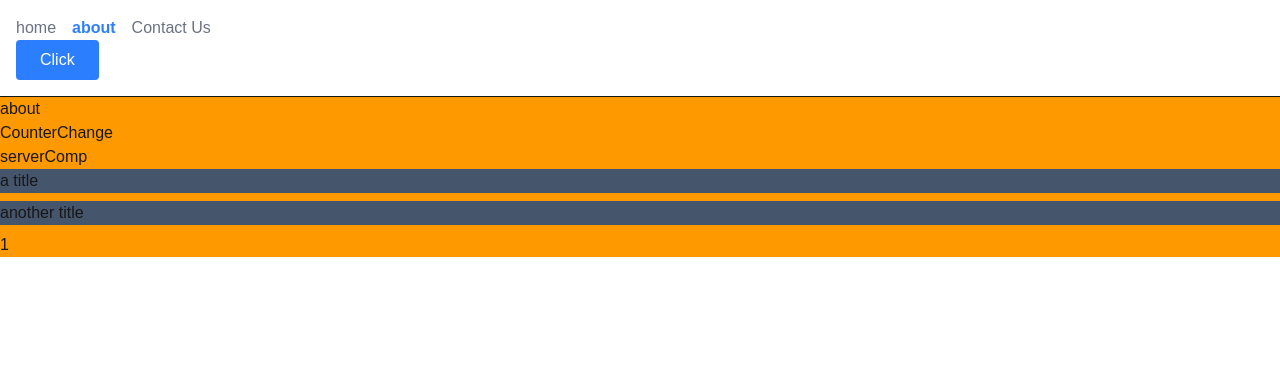
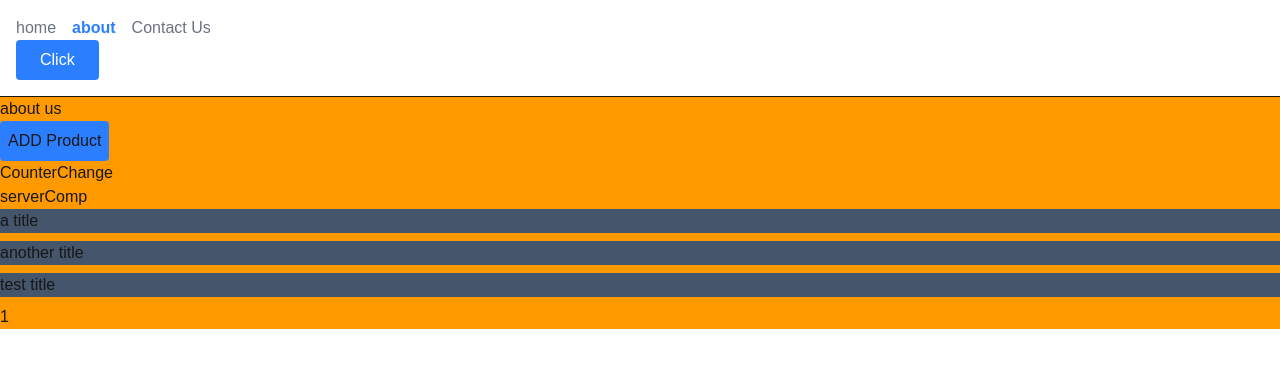
Before and after one commit to moloudii/nextJs-learning, a Next.js app: page /about in a window 1280 px wide. Shown: the top 368 px of the page. Built offline with nearby package versions, Linux system fonts and the light colour scheme; data requests are answered from the project's data file.

Commit message:
use POST method

```diff
--- /dev/null
+++ b/src/app/about/addProduct/AddProduct.tsx
@@ -0,0 +1,21 @@
+"use client";
+
+import axios from "axios";
+
+const AddProduct = () => {
+  const handleAddProduct = () => {
+    axios("http://localhost:3000/products", {
+      method: "post",
+      data: { id: Math.random(), title: "test title", views: 200 },
+    });
+  };
+  return (
+    <div>
+      <button className="bg-blue-500 p-2 rounded" onClick={handleAddProduct}>
+        ADD Product
+      </button>
+    </div>
+  );
+};
+
+export default AddProduct;
--- a/src/app/about/page.tsx
+++ b/src/app/about/page.tsx
@@ -2,6 +2,7 @@ import { Metadata } from "next";
 import React from "react";
 import Counter from "./component/counter";
 import ServerComp from "./component/serverComp";
+import AddProduct from "./addProduct/AddProduct";
 
 export const metadata: Metadata = {
   title: "About Page",
@@ -30,7 +31,10 @@ const about = async () => {
 
   return (
     <>
-      <div>about</div>
+      <div>about us</div>
+
+      <AddProduct />
+
       <Counter>
         <ServerComp />
         {data.map((item: IGetProduct) => (
--- a/src/database/db.json
+++ b/src/database/db.json
@@ -1,6 +1,19 @@
 {
   "products": [
-    { "id": "1", "title": "a title", "views": 100 },
-    { "id": "2", "title": "another title", "views": 200 }
+    {
+      "id": "1",
+      "title": "a title",
+      "views": 100
+    },
+    {
+      "id": "2",
+      "title": "another title",
+      "views": 200
+    },
+    {
+      "id": 0.48194880816010677,
+      "title": "test title",
+      "views": 200
+    }
   ]
 }
```
